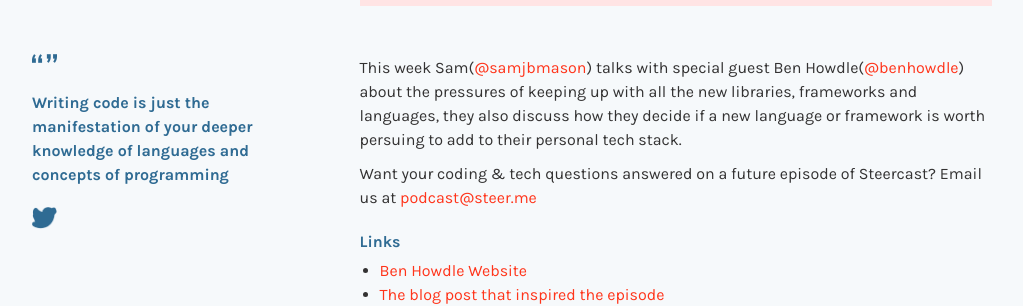
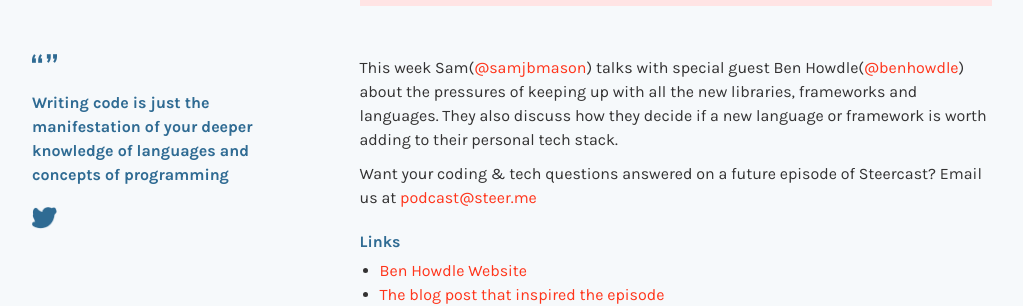
Before and after one commit to vivienney/podcast, a Jekyll site: the page built from _episodes/16.markdown, in a window 1280 px wide and 1202 px high. Shown: the part 271-577 px from the top of the window, without its empty margins (128-1151 px from the left). Built offline with Jekyll 4.4.1, drawn with Linux system fonts in a browser that asks for light colours.

Commit message:
Update episode 16

```diff
--- a/_episodes/16.markdown
+++ b/_episodes/16.markdown
@@ -13,7 +13,7 @@ summary: "This week Sam talks with special guest Ben Howdle about the pressures
 # The main content cant be more than 4,000 characters
 ---
 
-This week Sam([@samjbmason](https://twitter.com/samjbmason)) talks with special guest Ben Howdle([@benhowdle](https://twitter.com/benhowdle)) about the pressures of keeping up with all the new libraries, frameworks and languages, they also discuss how they decide if a new language or framework is worth persuing to add to their personal tech stack.
+This week Sam([@samjbmason](https://twitter.com/samjbmason)) talks with special guest Ben Howdle([@benhowdle](https://twitter.com/benhowdle)) about the pressures of keeping up with all the new libraries, frameworks and languages. They also discuss how they decide if a new language or framework is worth adding to their personal tech stack.
 
 Want your coding & tech questions answered on a future episode of Steercast? Email us at [podcast@steer.me](mailto:podcast@steer.me)
 
```
